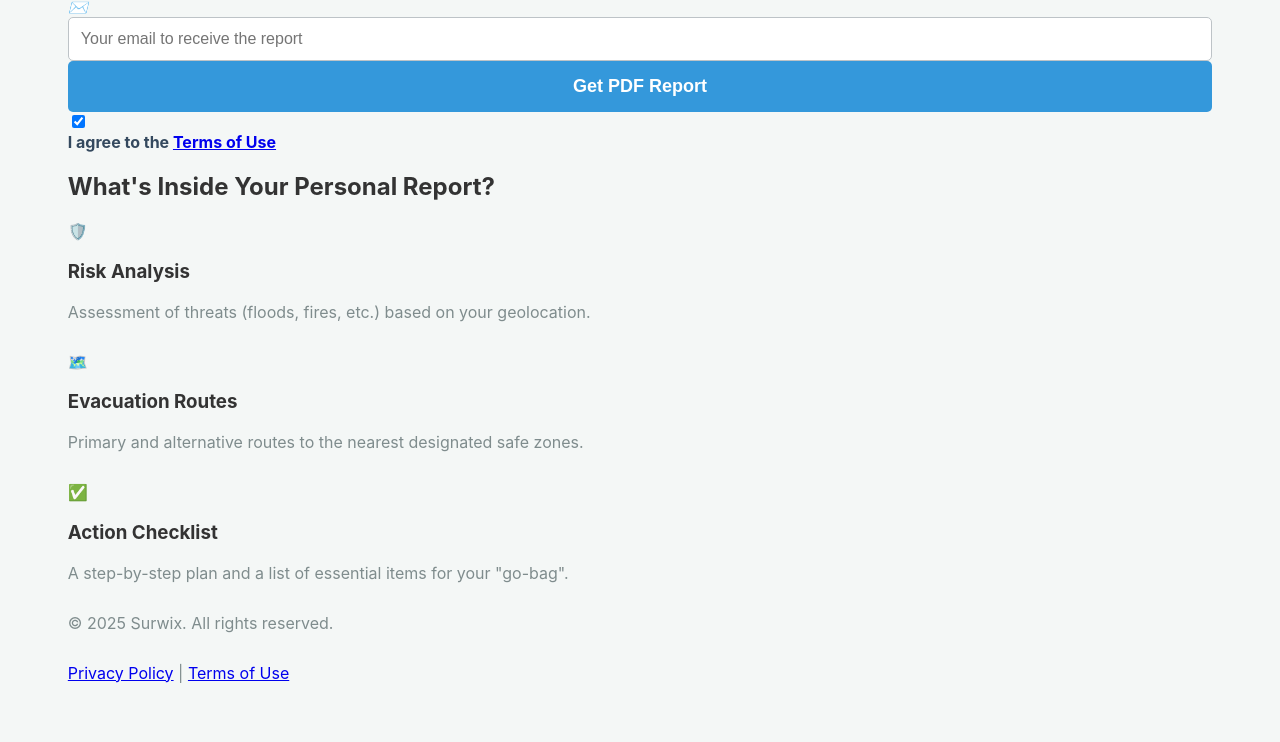
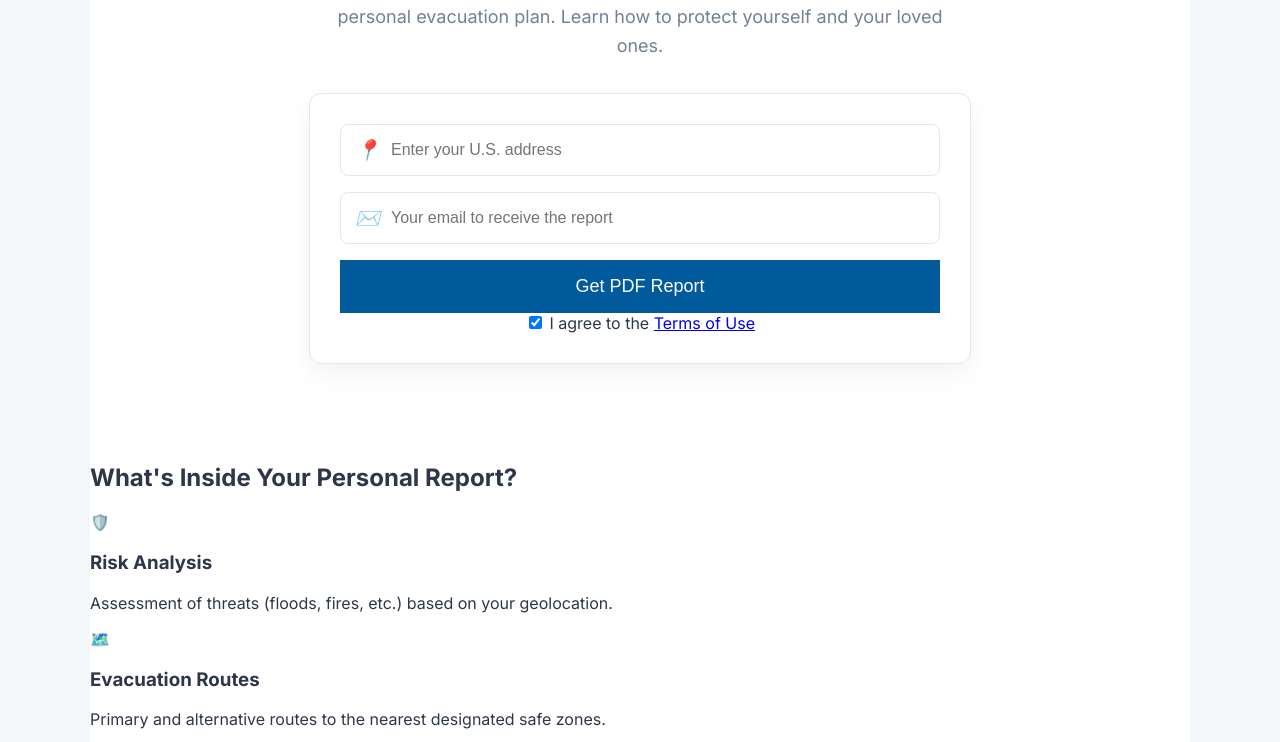
Before and after one commit to Surwix/evacuation-app-final, a website: page index.html in a window 1280 px wide. Shown: the part 213-955 px from the top of the page. Drawn offline with Linux system fonts and the light colour scheme; some packages are replaced by stand-ins of ours.

Commit message:
Update style.css

```diff
--- a/style.css
+++ b/style.css
@@ -1,85 +1,94 @@
+@import url('https://fonts.googleapis.com/css2?family=Inter:wght@400;500;700&display=swap');
+
+:root {
+  --primary-blue: #005A9C;
+  --dark-blue: #003366;
+  --light-gray: #f4f7f9;
+  --text-dark: #2d3748;
+  --text-light: #718096;
+  --white: #ffffff;
+  --border-color: #e2e8f0;
+}
+
 body {
-    font-family: -apple-system, BlinkMacSystemFont, "Segoe UI", Roboto, Helvetica, Arial, sans-serif;
-    background-color: #f4f7f6;
-    color: #333;
-    margin: 0;
-    padding: 20px;
-    display: flex;
-    justify-content: center;
-    align-items: center;
-    min-height: 100vh;
+  font-family: 'Inter', sans-serif;
+  margin: 0;
+  background-color: var(--light-gray);
+  color: var(--text-dark);
 }
-.container {
-    background-color: #fff;
-    padding: 30px 40px;
-    border-radius: 10px;
-    box-shadow: 0 4px 15px rgba(0,0,0,.1);
-    max-width: 500px;
-    width: 100%;
-    text-align: center;
+
+.page-container {
+  max-width: 1100px;
+  margin: 0 auto;
+  background-color: var(--white);
 }
-h1 {
-    color: #2c3e50;
-    margin-bottom: 10px;
+
+.hero {
+  background-color: var(--white);
+  padding: 80px 40px;
+  text-align: center;
 }
-p {
-    color: #7f8c8d;
-    margin-bottom: 30px;
+
+.hero-content h1 {
+  font-size: 48px;
+  font-weight: 700;
+  color: var(--dark-blue);
+  margin-bottom: 16px;
 }
-.form-group {
-    margin-bottom: 20px;
-    text-align: left;
+
+.subtitle {
+  font-size: 18px;
+  max-width: 650px;
+  margin: 0 auto 32px auto;
+  color: var(--text-light);
+  line-height: 1.6;
 }
-label {
-    display: block;
-    margin-bottom: 5px;
-    font-weight: 700;
-    color: #34495e;
+
+.form-container {
+  background-color: var(--white);
+  padding: 30px;
+  border-radius: 12px;
+  box-shadow: 0 10px 25px rgba(0, 0, 0, 0.05);
+  max-width: 600px;
+  margin: 0 auto;
+  border: 1px solid var(--border-color);
 }
-input[type="text"], input[type="email"] {
-    width: 100%;
-    padding: 12px;
-    border: 1px solid #bdc3c7;
-    border-radius: 5px;
-    font-size: 16px;
-    box-sizing: border-box;
+
+.input-group {
+  position: relative;
+  margin-bottom: 16px;
 }
-input:focus {
-    outline: 0;
-    border-color: #3498db;
+
+.input-group .icon-location, .input-group .icon-email {
+  position: absolute;
+  left: 15px;
+  top: 50%;
+  transform: translateY(-50%);
+  font-size: 20px;
+  color: var(--text-light);
 }
-button {
-    width: 100%;
-    padding: 15px;
-    background-color: #3498db;
-    color: #fff;
-    border: none;
-    border-radius: 5px;
-    font-size: 18px;
-    font-weight: 700;
-    cursor: pointer;
-    transition: background-color .3s ease;
+
+#address-input, #email-input {
+  width: 100%;
+  padding: 16px 16px 16px 50px;
+  font-size: 16px;
+  border: 1px solid var(--border-color);
+  border-radius: 8px;
+  box-sizing: border-box;
+  transition: border-color 0.3s;
 }
-button:hover {
-    background-color: #2980b9;
+
+#address-input:focus, #email-input:focus {
+  outline: none;
+  border-color: var(--primary-blue);
 }
-button:disabled {
-    background-color: #a9a9a9;
-    cursor: not-allowed;
-}
-.notification {
-    display: none;
-    padding: 12px;
-    margin-top: 15px;
-    border-radius: 5px;
-    text-align: center;
-    font-weight: bold;
-}
-.notification.success {
-    background-color: #d4edda;
-    color: #155724;
-}
-.notification.error {
-    background-color: #f8d7da;
-    color: #721c24;
-}
+
+button[type="submit"] {
+  width: 100%;
+  padding: 16px;
+  font-size: 18px;
+  font-weight: 500;
+  color: var(--white);
+  background-color: var(--primary-blue);
+  border: none;
+  border-
```
